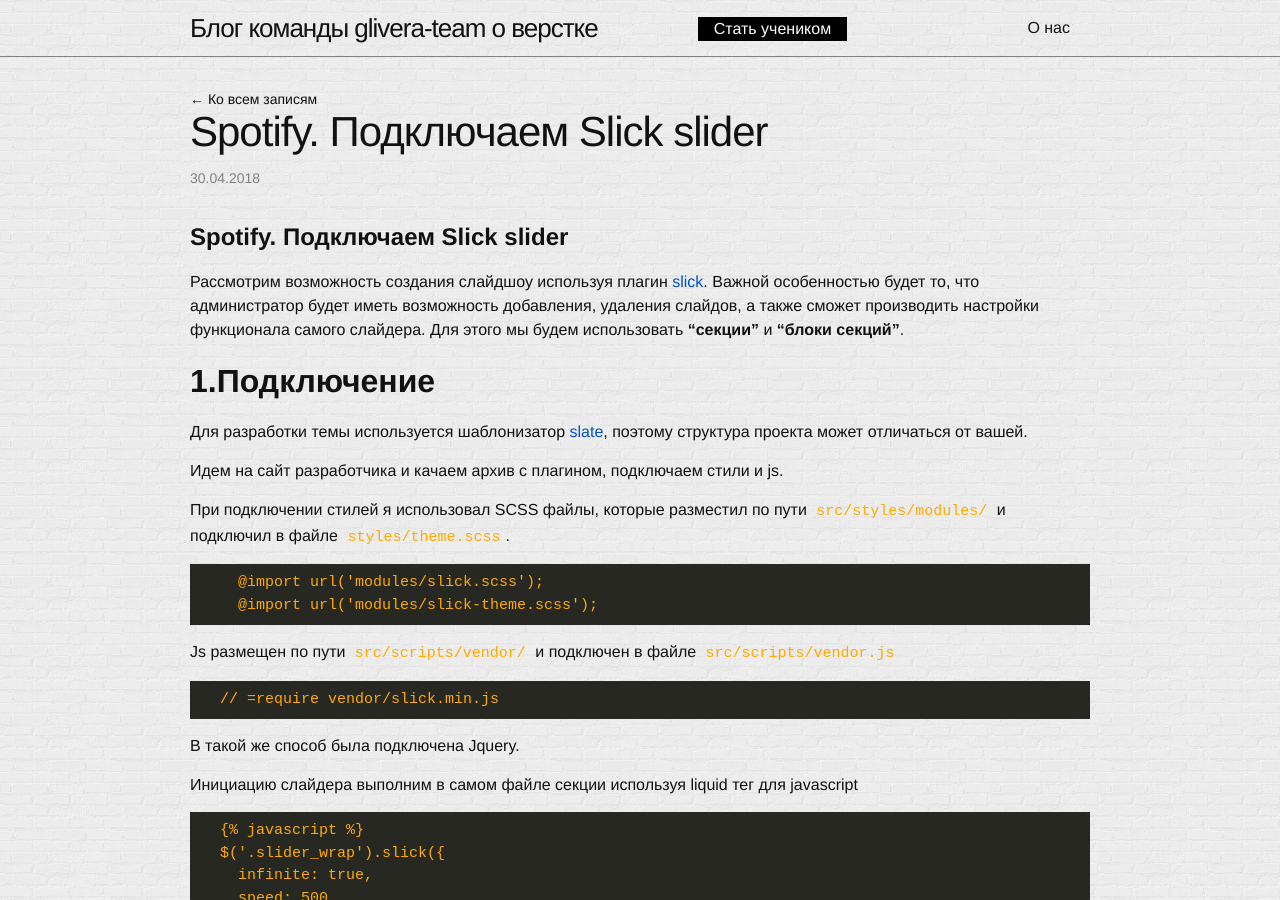
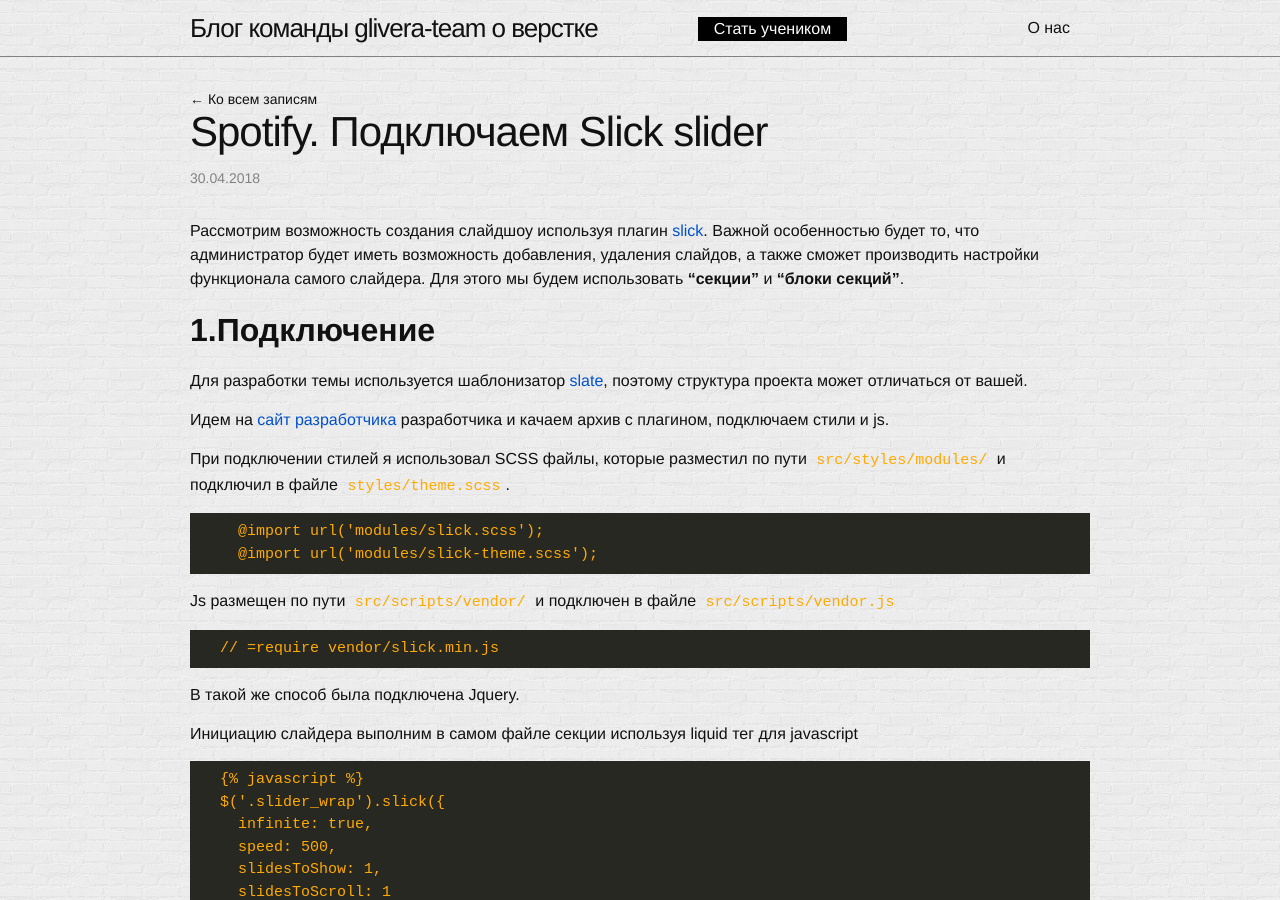
Before and after one commit to glivera-team/glivera-team.github.io, a Jekyll site: the page built from _posts/2018-04-30-spotify-slick-slider.markdown, in a window 1280 px wide and 900 px high. Built offline with Jekyll 4.4.1, drawn with Linux system fonts in a browser that asks for light colours; comment, search, counter and statistics services are not loaded.

Commit message:
fix post

```diff
--- a/_posts/2018-04-30-spotify-slick-slider.markdown
+++ b/_posts/2018-04-30-spotify-slick-slider.markdown
@@ -6,7 +6,6 @@
 lang: ru
 autor: glivera-team
 ---
-# **Spotify. Подключаем Slick slider**
 
 Рассмотрим возможность создания слайдшоу используя плагин [slick](http://kenwheeler.github.io/slick/). Важной особенностью будет то, что администратор будет иметь возможность добавления, удаления слайдов, а также сможет производить настройки функционала самого слайдера. Для этого мы будем использовать **“секции”** и **“блоки секций”**.
 
@@ -14,7 +13,7 @@
 
 Для разработки темы используется шаблонизатор [slate](https://shopify.github.io/slate/), поэтому структура проекта может отличаться от вашей.
 
-Идем на сайт разработчика и качаем архив с плагином, подключаем стили и js.
+Идем на [сайт разработчика](http://kenwheeler.github.io/slick/) разработчика и качаем архив с плагином, подключаем стили и js.
 
 При подключении стилей я использовал SCSS файлы, которые разместил по пути `src/styles/modules/` и подключил в файле `styles/theme.scss`.
 
```
